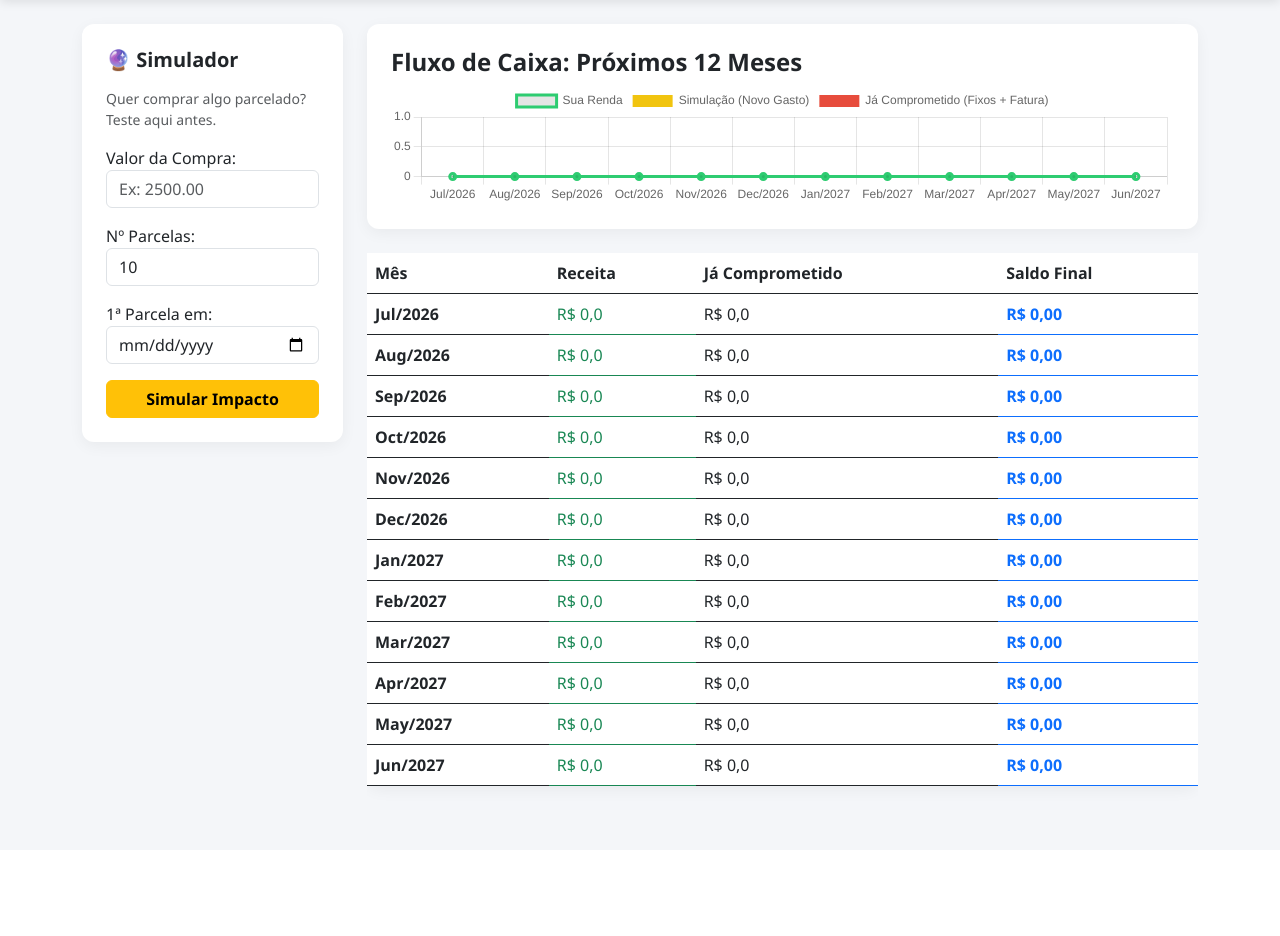
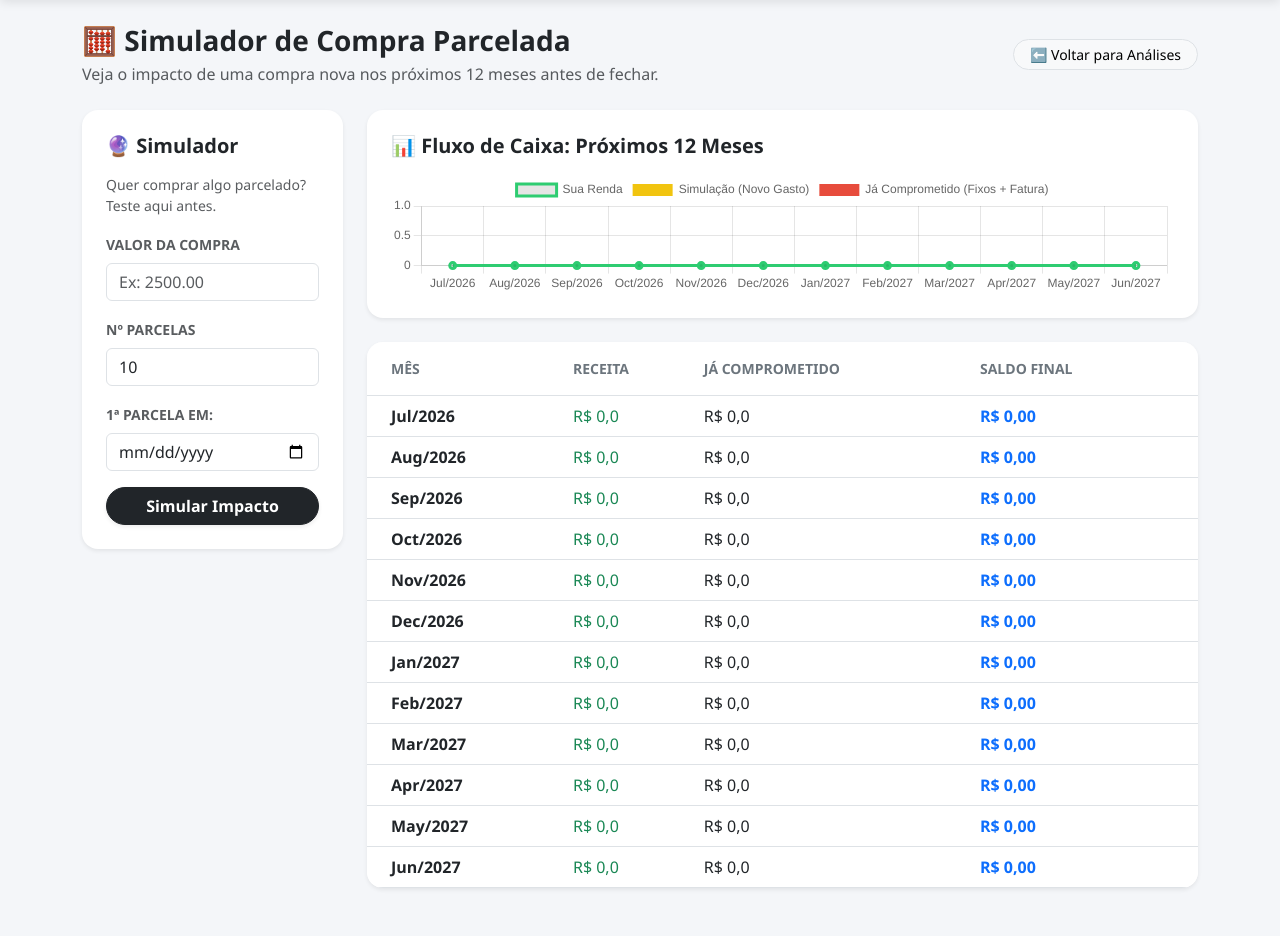
Before and after one commit to laysearaujo/fin_control, a Django app: page /analise-anual/ in a window 1280 px wide. Shown: the part 62-998 px from the top of the page. Before the commit the page ends 860 px from the top, so only its background shows below. Run offline with Django 5.2, Linux system fonts and the light colour scheme; data that the repository does not hold is empty.

Commit message:
fix: Simulate

```diff
--- a/core/urls.py
+++ b/core/urls.py
@@ -47,6 +47,7 @@ urlpatterns = [
     # --- RECEITAS FIXAS (SALÁRIOS) ---
     path('receitas-fixas/', views.manage_fixed_incomes, name='gerenciar_receitas_fixas'),
     path('receitas-fixas/nova/', views.new_fixed_income, name='nova_receita_fixa'),
+    path('receitas-fixas/editar/<int:id>/', views.edit_fixed_income, name='editar_receita_fixa'),
     path('receitas-fixas/apagar/<int:id>/', views.delete_fixed_income, name='apagar_receita_fixa'),
     path('receita/excluir/<int:id>/', views.delete_income, name='excluir_receita'),
     path('receita/editar/<int:id>/', views.edit_income, name='editar_receita'),
--- a/finance/templates/annual_analysis.html
+++ b/finance/templates/annual_analysis.html
@@ -1,61 +1,77 @@
 {% extends 'base.html' %}
 
 {% block content %}
-<!-- <a href="{% url 'relatorio_categorias' %}" class="btn btn-sm btn-light border rounded-pill px-3 mb-3">
+<div class="d-flex justify-content-between align-items-center mb-4">
+    <div>
+        <h3 class="fw-bold mb-1">🧮 Simulador de Compra Parcelada</h3>
+        <p class="text-muted m-0">Veja o impacto de uma compra nova nos próximos 12 meses antes de fechar.</p>
+    </div>
+    <a href="{% url 'relatorio_categorias' %}" class="btn btn-sm btn-light border rounded-pill px-3">
         ⬅️ Voltar para Análises
-</a> -->
+    </a>
+</div>
 
-<div class="row">
+<div class="row g-4">
     <div class="col-md-3">
-        <div class="card card-custom p-4 bg-white mb-3">
+        <div class="card border-0 shadow-sm rounded-4 p-4 bg-white">
             <h5 class="fw-bold mb-3">🔮 Simulador</h5>
             <p class="small text-muted">Quer comprar algo parcelado? Teste aqui antes.</p>
 
             <form method="POST">
                 {% csrf_token %}
-                {{ form.as_p }}
-                <button type="submit" class="btn btn-warning w-100 fw-bold">Simular Impacto</button>
+                {% for field in form %}
+                    <div class="mb-3">
+                        <label class="form-label fw-bold text-muted small text-uppercase">{{ field.label }}</label>
+                        {{ field }}
+                        {% if field.errors %}
+                            <div class="text-danger small fw-bold">{{ field.errors }}</div>
+                        {% endif %}
+                    </div>
+                {% endfor %}
+                <button type="submit" class="btn btn-dark w-100 fw-bold rounded-pill shadow-sm">Simular Impacto</button>
             </form>
 
             {% if simulation_active %}
-            <a href="." class="btn btn-outline-secondary w-100 mt-2">Limpar Simulação</a>
+            <a href="{% url 'analise_anual' %}" class="btn btn-outline-secondary w-100 mt-2 rounded-pill">Limpar Simulação</a>
             {% endif %}
         </div>
     </div>
 
     <div class="col-md-9">
-        <div class="card card-custom p-4 bg-white mb-4">
-            <h4 class="fw-bold">Fluxo de Caixa: Próximos 12 Meses</h4>
+        <div class="card border-0 shadow-sm rounded-4 p-4 bg-white mb-4">
+            <h5 class="fw-bold mb-3">📊 Fluxo de Caixa: Próximos 12 Meses</h5>
             <canvas id="graficoAnual" height="120"></canvas>
         </div>
 
+        <div class="card border-0 shadow-sm rounded-4 overflow-hidden bg-white">
             <div class="table-responsive">
-            <table class="table table-hover bg-white card-custom">
+                <table class="table table-hover align-middle mb-0">
                     <thead class="bg-light">
                         <tr>
-                        <th>Mês</th>
-                        <th>Receita</th>
-                        <th>Já Comprometido</th>
-                        {% if simulation_active %}<th>+ Simulação</th>{% endif %}
-                        <th>Saldo Final</th>
+                            <th class="ps-4 py-3 text-secondary small text-uppercase">Mês</th>
+                            <th class="py-3 text-secondary small text-uppercase">Receita</th>
+                            <th class="py-3 text-secondary small text-uppercase">Já Comprometido</th>
+                            {% if simulation_active %}<th class="py-3 text-secondary small text-uppercase">+ Simulação</th>{% endif %}
+                            <th class="pe-4 py-3 text-secondary small text-uppercase">Saldo Final</th>
                         </tr>
                     </thead>
                     <tbody>
                         {% for item in table %}
                         <tr class="{% if item.alert %}table-danger{% endif %}">
-                        <td class="fw-bold">{{ item.month_name }}</td>
+                            <td class="ps-4 fw-bold">{{ item.month_name }}</td>
                             <td class="text-success">R$ {{ item.income }}</td>
                             <td>R$ {{ item.committed }}</td>
                             {% if simulation_active %}
                             <td class="text-warning fw-bold">+ R$ {{ item.simulation|floatformat:2 }}</td>
                             {% endif %}
-                        <td class="fw-bold {% if item.balance < 0 %}text-danger{% else %}text-primary{% endif %}">
+                            <td class="pe-4 fw-bold {% if item.balance < 0 %}text-danger{% else %}text-primary{% endif %}">
                                 R$ {{ item.balance|floatformat:2 }}
                             </td>
                         </tr>
                         {% endfor %}
                     </tbody>
                 </table>
+            </div>
         </div>
     </div>
 </div>
--- a/finance/templates/create_card_notice.html
+++ b/finance/templates/create_card_notice.html
@@ -3,17 +3,17 @@
 {% block content %}
 <div class="row justify-content-center mt-5">
     <div class="col-md-6 text-center">
-        <div class="card card-custom p-5 shadow">
+        <div class="card shadow-lg border-0 rounded-4 p-5">
             <div class="mb-4">
                 <span style="font-size: 3rem;">💳</span>
             </div>
-            <h2 class="fw-bold mb-3">Antes de começar...</h2>
+            <h2 class="fw-bold mb-3 text-dark">Antes de começar...</h2>
             <p class="text-muted mb-4">
                 Para configurar seu controle financeiro corretamente, precisamos que você cadastre
                 pelo menos <strong>um cartão de crédito</strong> (mesmo que você não tenha fatura aberta agora).
             </p>
 
-            <a href="{% url 'novo_cartao' %}" class="btn btn-primary btn-lg w-100">
+            <a href="{% url 'novo_cartao' %}" class="btn btn-dark btn-lg w-100 rounded-pill fw-bold shadow-sm">
                 Cadastrar meu primeiro cartão
             </a>
 
--- a/finance/templates/savings_boxes.html
+++ b/finance/templates/savings_boxes.html
@@ -98,12 +98,12 @@
                         {% if box.yield_30_days >= 0 %}+{% endif %}R$ {{ box.yield_30_days|floatformat:2 }}
                     </strong>
                 </div>
-                <div class="d-flex justify-content-between align-items-center mt-1">
+                <!-- <div class="d-flex justify-content-between align-items-center mt-1">
                     <span class="text-muted">{% if box.is_younger_than_12_months %}📅 Desde o início:{% else %}📅 Em 12 meses:{% endif %}</span>
                     <strong class="{% if box.yield_12_months >= 0 %}text-success{% else %}text-danger{% endif %}">
                         {% if box.yield_12_months >= 0 %}+{% endif %}R$ {{ box.yield_12_months|floatformat:2 }}
                     </strong>
-                </div>
+                </div> -->
             </div>
 
             <form method="POST" class="mt-auto">
--- a/finance/views/__init__.py
+++ b/finance/views/__init__.py
@@ -19,7 +19,7 @@ from .fixed_expenses import (
     edit_fixed_expense, remove_fixed_expense,
 )
 from .fixed_incomes import (
-    manage_fixed_incomes, new_fixed_income, edit_income, delete_fixed_income, delete_income,
+    manage_fixed_incomes, new_fixed_income, edit_fixed_income, edit_income, delete_fixed_income, delete_income,
 )
 from .reports import category_report, annual_report, category_expense_detail
 from .one_off_bills import (
--- a/finance/views/annual_analysis.py
+++ b/finance/views/annual_analysis.py
@@ -28,20 +28,30 @@ def annual_analysis(request):
             simulated_months.append(start_date + relativedelta(months=i))
 
     # Totals (to avoid querying the DB inside the loop)
-    total_fixed_income = FixedIncome.objects.aggregate(Sum('amount'))['amount__sum'] or 0
+    fixed_incomes = list(FixedIncome.objects.all())
     total_fixed_expense = FixedExpense.objects.aggregate(Sum('expected_amount'))['expected_amount__sum'] or 0
 
     # Loop over the next 12 months
     for i in range(12):
         ref_date = today + relativedelta(months=i)
 
-        # Extra income for the month (e.g. 13th salary)
-        extra_income = Income.objects.filter(
+        # Income actually logged this month (may already include salaries already received)
+        actual_income_this_month = Income.objects.filter(
             date__month=ref_date.month,
             date__year=ref_date.year
         ).aggregate(Sum('amount'))['amount__sum'] or 0
 
-        total_income = total_fixed_income + extra_income
+        # Only forecasts a fixed income if it hasn't already been logged as received this
+        # month - otherwise it'd be counted twice (once as "fixed", once as "actual")
+        forecast_income = 0
+        for fixed_income in fixed_incomes:
+            already_received = Income.objects.filter(
+                fixed_income=fixed_income, date__month=ref_date.month, date__year=ref_date.year
+            ).exists()
+            if not already_received:
+                forecast_income += fixed_income.amount
+
+        total_income = actual_income_this_month + forecast_income
 
         # Installments already committed
         actual_installments = Installment.objects.filter(
@@ -59,7 +69,10 @@ def annual_analysis(request):
                     extra_simulation_cost = simulated_installment_amount
                     break
 
-        final_balance = total_income - (committed + extra_simulation_cost)
+        # "Saldo Final" always reflects the simulated purchase too, whether it leaves the
+        # month positive or tips it into the red - the "+ Simulação" column above still
+        # shows the isolated installment amount either way
+        final_balance = total_income - committed - extra_simulation_cost
 
         months_data.append({
             'month_name': ref_date.strftime("%b/%Y"),
```
Also changed, not shown: finance/templates/annual_report.html (+6 -1 lines), finance/templates/categories_list.html (+13 -5 lines), finance/templates/fixed_incomes_list.html (+30 -15 lines), finance/templates/pay_fixed_expense.html (+7 -7 lines), finance/templates/savings_box_detail.html (+4 -4 lines), finance/views/fixed_incomes.py (+18 -0 lines). Lines whose indentation alone changed are shown as unchanged.
